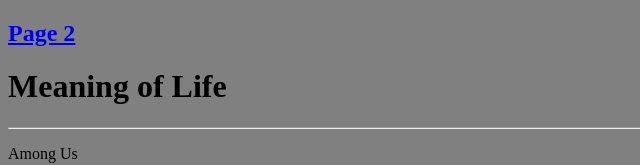
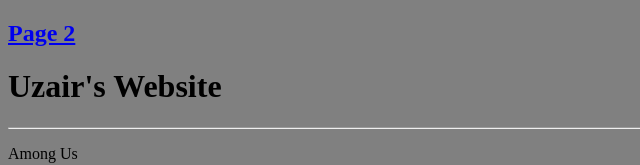
Before and after one commit to SussyImposta/TestingWebsite, a plain HTML site: page index.html in a window 1280 px wide. Shown: the top 165 px of the page, without its empty margins (0-640 px from the left). Drawn offline with Linux system fonts and the light colour scheme.

Commit message:
Update index.html

```diff
--- a/index.html
+++ b/index.html
@@ -18,7 +18,7 @@
 
 
       </nav>
-      <h1>Meaning of Life</h1>
+      <h1>Uzair's Website</h1>
       <hr/>
     <header>
 
```
